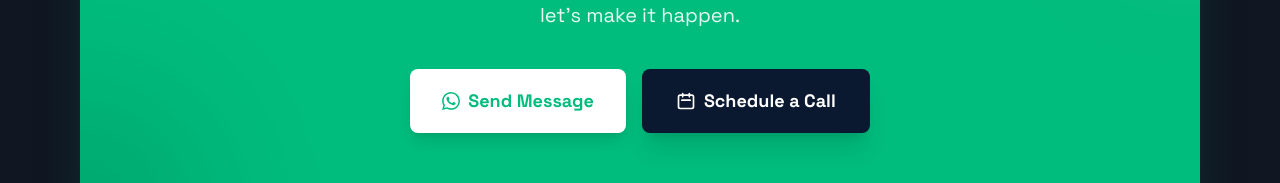
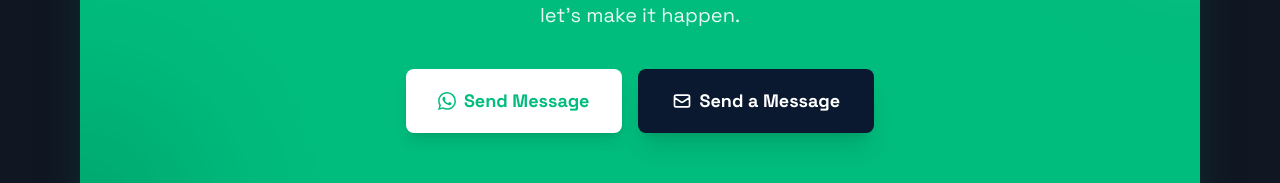
Before and after one commit to merg8511/portafolio, a Next.js app: page / in a window 1280 px wide. Shown: the part 2683-2866 px from the top of the page. Built offline with nearby package versions, Linux system fonts and the light colour scheme.

Commit message:
feat(nav): update navigation to link to /contact page
- Navbar: change #contact anchor to /contact route

- Home CTA: replace Schedule a Call button with Link to /contact

```diff
--- a/src/app/page.tsx
+++ b/src/app/page.tsx
@@ -43,10 +43,10 @@ function CloudIcon() {
 }
 
 
-function ScheduleIcon() {
+function EmailCtaIcon() {
   return (
     <svg className="w-5 h-5" fill="none" stroke="currentColor" viewBox="0 0 24 24">
-      <path strokeLinecap="round" strokeLinejoin="round" strokeWidth={2} d="M8 7V3m8 4V3m-9 8h10M5 21h14a2 2 0 002-2V7a2 2 0 00-2-2H5a2 2 0 00-2 2v12a2 2 0 002 2z" />
+      <path strokeLinecap="round" strokeLinejoin="round" strokeWidth={2} d="M3 8l7.89 5.26a2 2 0 002.22 0L21 8M5 19h14a2 2 0 002-2V7a2 2 0 00-2-2H5a2 2 0 00-2 2v10a2 2 0 002 2z" />
     </svg>
   );
 }
@@ -418,9 +418,9 @@ export default function Home() {
             >
               <SiWhatsapp /> Send Message
             </a>
-            <button className="bg-[#0a192f] text-white border-2 border-transparent px-8 py-4 rounded-lg font-bold text-lg hover:bg-black transition-colors flex items-center justify-center gap-2 shadow-xl min-w-[200px]">
-              <ScheduleIcon /> Schedule a Call
-            </button>
+            <Link href="/contact" className="bg-[#0a192f] text-white border-2 border-transparent px-8 py-4 rounded-lg font-bold text-lg hover:bg-black transition-colors flex items-center justify-center gap-2 shadow-xl min-w-[200px]">
+              <EmailCtaIcon /> Send a Message
+            </Link>
           </div>
         </div>
       </section>
--- a/src/components/Navbar.tsx
+++ b/src/components/Navbar.tsx
@@ -6,7 +6,7 @@ import { useState } from "react";
 const navLinks = [
     { href: "#projects", label: "Projects" },
     { href: "#stack", label: "Stack" },
-    { href: "#contact", label: "Contact" },
+    { href: "/contact", label: "Contact" },
 ];
 
 // Logo SVG component
```
